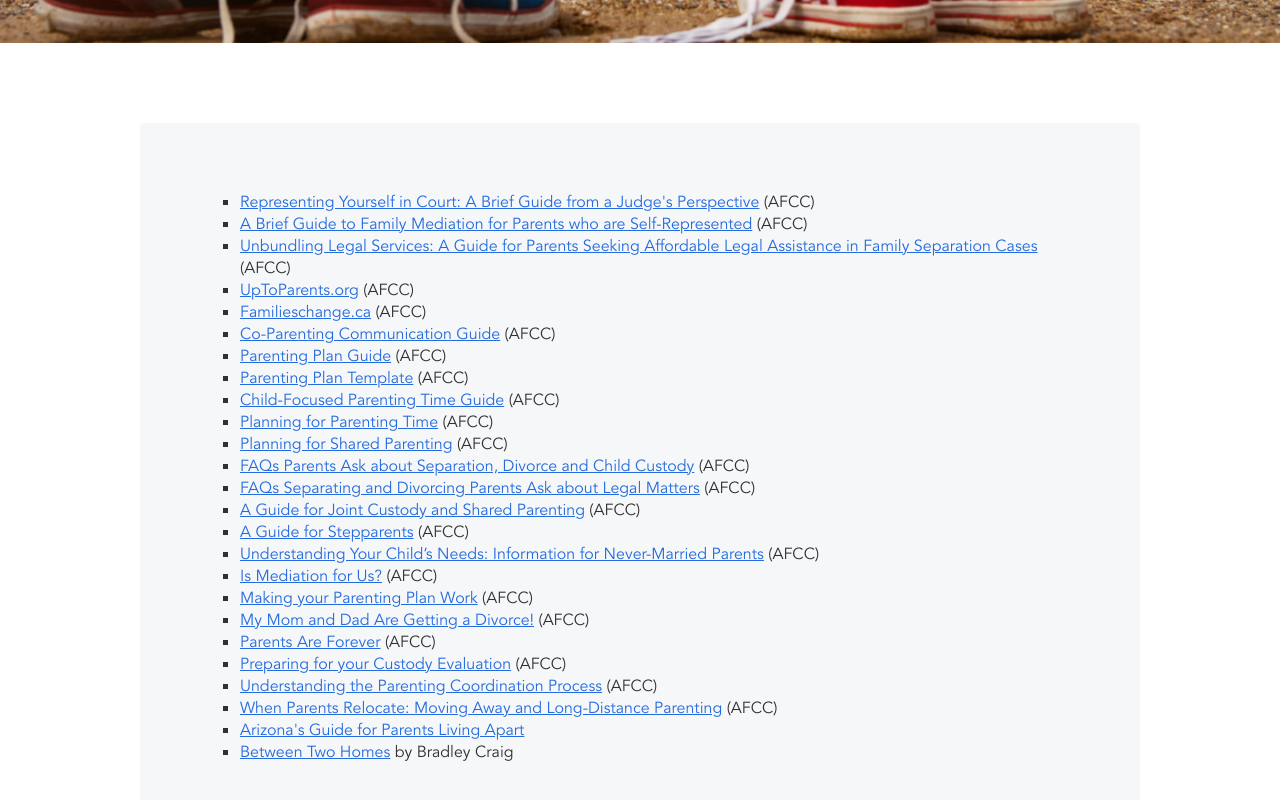
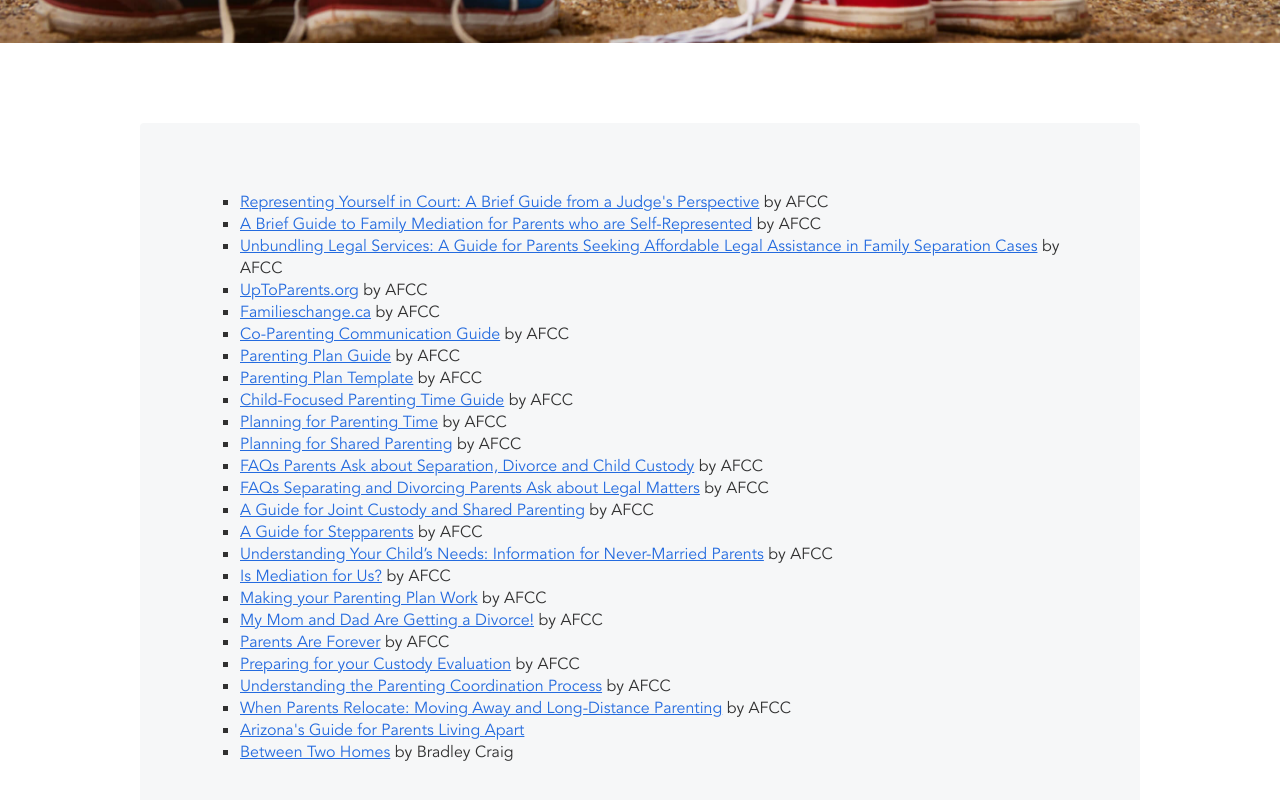
Before and after one commit to Modern-Lawyer-Marketing/ntxfit, a React (Create React App) app: page /resources/handouts-for-families in a window 1280 px wide. Shown: the part 382-1182 px from the top of the page. Built offline with nearby package versions, Linux system fonts and the light colour scheme.

Commit message:
Switched to by

```diff
--- a/src/pages/Resources/HandoutsFamilies.jsx
+++ b/src/pages/Resources/HandoutsFamilies.jsx
@@ -14,29 +14,29 @@
     <div className="resources-content content-item">
       <SectionBox>
         <ul>
-          <li><a href="https://www.afccnet.org/Portals/0/Representing%20Yourself%20Judges%20Perspective.pdf" target="_blank" rel="noopener noreferrer">Representing Yourself in Court: A Brief Guide from a Judge's Perspective</a> (AFCC)</li>
-          <li><a href="https://www.afccnet.org/Portals/0/Representing%20Yourself%20Mediation.pdf" target="_blank" rel="noopener noreferrer">A Brief Guide to Family Mediation for Parents who are Self-Represented</a> (AFCC)</li>
-          <li><a href="https://www.afccnet.org/Portals/0/Center%20for%20Excellance/A%20Guide%20for%20Consumers.pdf?ver=2015-10-26-135032-000" target="_blank" rel="noopener noreferrer">Unbundling Legal Services: A Guide for Parents Seeking Affordable Legal Assistance in Family Separation Cases</a> (AFCC)</li>
-          <li><a href="http://www.uptoparents.org/" target="_blank" rel="noopener noreferrer">UpToParents.org</a> (AFCC)</li>
-          <li><a href="http://www.familieschange.ca/" target="_blank" rel="noopener noreferrer">Familieschange.ca</a> (AFCC)</li>
-          <li><a href="https://www.afccnet.org/Portals/0/PDF/AzAFCC%20Coparenting%20Communication%20Guide.pdf" target="_blank" rel="noopener noreferrer">Co-Parenting Communication Guide</a> (AFCC)</li>
-          <li><a href="https://www.afccnet.org/LinkClick.aspx?fileticket=NTHeB-LRnw0%3d&tabid=133&portalid=0&mid=815" target="_blank" rel="noopener noreferrer">Parenting Plan Guide</a> (AFCC)</li>
-          <li><a href="https://www.afccnet.org/LinkClick.aspx?fileticket=EjftiZ6razs%3d&tabid=133&portalid=0&mid=815" target="_blank" rel="noopener noreferrer">Parenting Plan Template</a> (AFCC)</li>
-          <li><a href="https://www.afccnet.org/LinkClick.aspx?fileticket=D6sRSjcXjak%3d&tabid=133&portalid=0&mid=815" target="_blank" rel="noopener noreferrer">Child-Focused Parenting Time Guide</a> (AFCC)</li>
-          <li><a href="https://www.azcourts.gov/portals/31/parentingTime/PPWguidelines.pdf" target="_blank" rel="noopener noreferrer">Planning for Parenting Time</a> (AFCC)</li>
-          <li><a href="http://www.mass.gov/courts/docs/courts-and-judges/courts/probate-and-family-court/afccsharedparenting.pdf" target="_blank" rel="noopener noreferrer">Planning for Shared Parenting</a> (AFCC)</li>
-          <li><a href="https://www.afccnet.org/Resource-Center/Resources-for-Families/ctl/ViewPamphlet/PamphletID/1/mid/860" target="_blank" rel="noopener noreferrer">FAQs Parents Ask about Separation, Divorce and Child Custody</a> (AFCC)</li>
-          <li><a href="https://www.afccnet.org/Resource-Center/Resources-for-Families/ctl/ViewPamphlet/PamphletID/2/mid/860" target="_blank" rel="noopener noreferrer">FAQs Separating and Divorcing Parents Ask about Legal Matters</a> (AFCC)</li>
-          <li><a href="https://www.afccnet.org/Resource-Center/Resources-for-Families/ctl/ViewPamphlet/PamphletID/3/mid/860" target="_blank" rel="noopener noreferrer">A Guide for Joint Custody and Shared Parenting</a> (AFCC)</li>
-          <li><a href="https://www.afccnet.org/Resource-Center/Resources-for-Families/ctl/ViewPamphlet/PamphletID/12/mid/860" target="_blank" rel="noopener noreferrer">A Guide for Stepparents</a> (AFCC)</li>
-          <li><a href="https://www.afccnet.org/Resource-Center/Resources-for-Families/ctl/ViewPamphlet/PamphletID/4/mid/860" target="_blank" rel="noopener noreferrer">Understanding Your Child’s Needs: Information for Never-Married Parents</a> (AFCC)</li>
-          <li><a href="https://www.afccnet.org/Resource-Center/Resources-for-Families/ctl/ViewPamphlet/PamphletID/5/mid/860" target="_blank" rel="noopener noreferrer">Is Mediation for Us?</a> (AFCC)</li>
-          <li><a href="https://www.afccnet.org/Resource-Center/Resources-for-Families/ctl/ViewPamphlet/PamphletID/6/mid/860" target="_blank" rel="noopener noreferrer">Making your Parenting Plan Work</a> (AFCC)</li>
-          <li><a href="https://www.afccnet.org/Resource-Center/Resources-for-Families/ctl/ViewPamphlet/PamphletID/7/mid/860" target="_blank" rel="noopener noreferrer">My Mom and Dad Are Getting a Divorce!</a> (AFCC)</li>
-          <li><a href="https://www.afccnet.org/Resource-Center/Resources-for-Families/ctl/ViewPamphlet/PamphletID/8/mid/860" target="_blank" rel="noopener noreferrer">Parents Are Forever</a> (AFCC)</li>
-          <li><a href="https://www.afccnet.org/Resource-Center/Resources-for-Families/ctl/ViewPamphlet/PamphletID/9/mid/860" target="_blank" rel="noopener noreferrer">Preparing for your Custody Evaluation</a> (AFCC)</li>
-          <li><a href="https://www.afccnet.org/Resource-Center/Resources-for-Families/ctl/ViewPamphlet/PamphletID/10/mid/860" target="_blank" rel="noopener noreferrer">Understanding the Parenting Coordination Process</a> (AFCC)</li>
-          <li><a href="https://www.afccnet.org/Resource-Center/Resources-for-Families/ctl/ViewPamphlet/PamphletID/11/mid/860" target="_blank" rel="noopener noreferrer">When Parents Relocate: Moving Away and Long-Distance Parenting</a> (AFCC)</li>
+          <li><a href="https://www.afccnet.org/Portals/0/Representing%20Yourself%20Judges%20Perspective.pdf" target="_blank" rel="noopener noreferrer">Representing Yourself in Court: A Brief Guide from a Judge's Perspective</a> by AFCC</li>
+          <li><a href="https://www.afccnet.org/Portals/0/Representing%20Yourself%20Mediation.pdf" target="_blank" rel="noopener noreferrer">A Brief Guide to Family Mediation for Parents who are Self-Represented</a> by AFCC</li>
+          <li><a href="https://www.afccnet.org/Portals/0/Center%20for%20Excellance/A%20Guide%20for%20Consumers.pdf?ver=2015-10-26-135032-000" target="_blank" rel="noopener noreferrer">Unbundling Legal Services: A Guide for Parents Seeking Affordable Legal Assistance in Family Separation Cases</a> by AFCC</li>
+          <li><a href="http://www.uptoparents.org/" target="_blank" rel="noopener noreferrer">UpToParents.org</a> by AFCC</li>
+          <li><a href="http://www.familieschange.ca/" target="_blank" rel="noopener noreferrer">Familieschange.ca</a> by AFCC</li>
+          <li><a href="https://www.afccnet.org/Portals/0/PDF/AzAFCC%20Coparenting%20Communication%20Guide.pdf" target="_blank" rel="noopener noreferrer">Co-Parenting Communication Guide</a> by AFCC</li>
+          <li><a href="https://www.afccnet.org/LinkClick.aspx?fileticket=NTHeB-LRnw0%3d&tabid=133&portalid=0&mid=815" target="_blank" rel="noopener noreferrer">Parenting Plan Guide</a> by AFCC</li>
+          <li><a href="https://www.afccnet.org/LinkClick.aspx?fileticket=EjftiZ6razs%3d&tabid=133&portalid=0&mid=815" target="_blank" rel="noopener noreferrer">Parenting Plan Template</a> by AFCC</li>
+          <li><a href="https://www.afccnet.org/LinkClick.aspx?fileticket=D6sRSjcXjak%3d&tabid=133&portalid=0&mid=815" target="_blank" rel="noopener noreferrer">Child-Focused Parenting Time Guide</a> by AFCC</li>
+          <li><a href="https://www.azcourts.gov/portals/31/parentingTime/PPWguidelines.pdf" target="_blank" rel="noopener noreferrer">Planning for Parenting Time</a> by AFCC</li>
+          <li><a href="http://www.mass.gov/courts/docs/courts-and-judges/courts/probate-and-family-court/afccsharedparenting.pdf" target="_blank" rel="noopener noreferrer">Planning for Shared Parenting</a> by AFCC</li>
+          <li><a href="https://www.afccnet.org/Resource-Center/Resources-for-Families/ctl/ViewPamphlet/PamphletID/1/mid/860" target="_blank" rel="noopener noreferrer">FAQs Parents Ask about Separation, Divorce and Child Custody</a> by AFCC</li>
+          <li><a href="https://www.afccnet.org/Resource-Center/Resources-for-Families/ctl/ViewPamphlet/PamphletID/2/mid/860" target="_blank" rel="noopener noreferrer">FAQs Separating and Divorcing Parents Ask about Legal Matters</a> by AFCC</li>
+          <li><a href="https://www.afccnet.org/Resource-Center/Resources-for-Families/ctl/ViewPamphlet/PamphletID/3/mid/860" target="_blank" rel="noopener noreferrer">A Guide for Joint Custody and Shared Parenting</a> by AFCC</li>
+          <li><a href="https://www.afccnet.org/Resource-Center/Resources-for-Families/ctl/ViewPamphlet/PamphletID/12/mid/860" target="_blank" rel="noopener noreferrer">A Guide for Stepparents</a> by AFCC</li>
+          <li><a href="https://www.afccnet.org/Resource-Center/Resources-for-Families/ctl/ViewPamphlet/PamphletID/4/mid/860" target="_blank" rel="noopener noreferrer">Understanding Your Child’s Needs: Information for Never-Married Parents</a> by AFCC</li>
+          <li><a href="https://www.afccnet.org/Resource-Center/Resources-for-Families/ctl/ViewPamphlet/PamphletID/5/mid/860" target="_blank" rel="noopener noreferrer">Is Mediation for Us?</a> by AFCC</li>
+          <li><a href="https://www.afccnet.org/Resource-Center/Resources-for-Families/ctl/ViewPamphlet/PamphletID/6/mid/860" target="_blank" rel="noopener noreferrer">Making your Parenting Plan Work</a> by AFCC</li>
+          <li><a href="https://www.afccnet.org/Resource-Center/Resources-for-Families/ctl/ViewPamphlet/PamphletID/7/mid/860" target="_blank" rel="noopener noreferrer">My Mom and Dad Are Getting a Divorce!</a> by AFCC</li>
+          <li><a href="https://www.afccnet.org/Resource-Center/Resources-for-Families/ctl/ViewPamphlet/PamphletID/8/mid/860" target="_blank" rel="noopener noreferrer">Parents Are Forever</a> by AFCC</li>
+          <li><a href="https://www.afccnet.org/Resource-Center/Resources-for-Families/ctl/ViewPamphlet/PamphletID/9/mid/860" target="_blank" rel="noopener noreferrer">Preparing for your Custody Evaluation</a> by AFCC</li>
+          <li><a href="https://www.afccnet.org/Resource-Center/Resources-for-Families/ctl/ViewPamphlet/PamphletID/10/mid/860" target="_blank" rel="noopener noreferrer">Understanding the Parenting Coordination Process</a> by AFCC</li>
+          <li><a href="https://www.afccnet.org/Resource-Center/Resources-for-Families/ctl/ViewPamphlet/PamphletID/11/mid/860" target="_blank" rel="noopener noreferrer">When Parents Relocate: Moving Away and Long-Distance Parenting</a> by AFCC</li>
           <li><a href="/documents/Arizonas_Guide_for_Parents_Living_Apart.pdf" target="_blank" rel="noopener noreferrer">Arizona's Guide for Parents Living Apart</a></li>
           <li><a href="http://www.childreninthemiddle.com/about.htm" target="_blank" rel="noopener noreferrer">Between Two Homes</a> by Bradley Craig</li>
         </ul>
```
